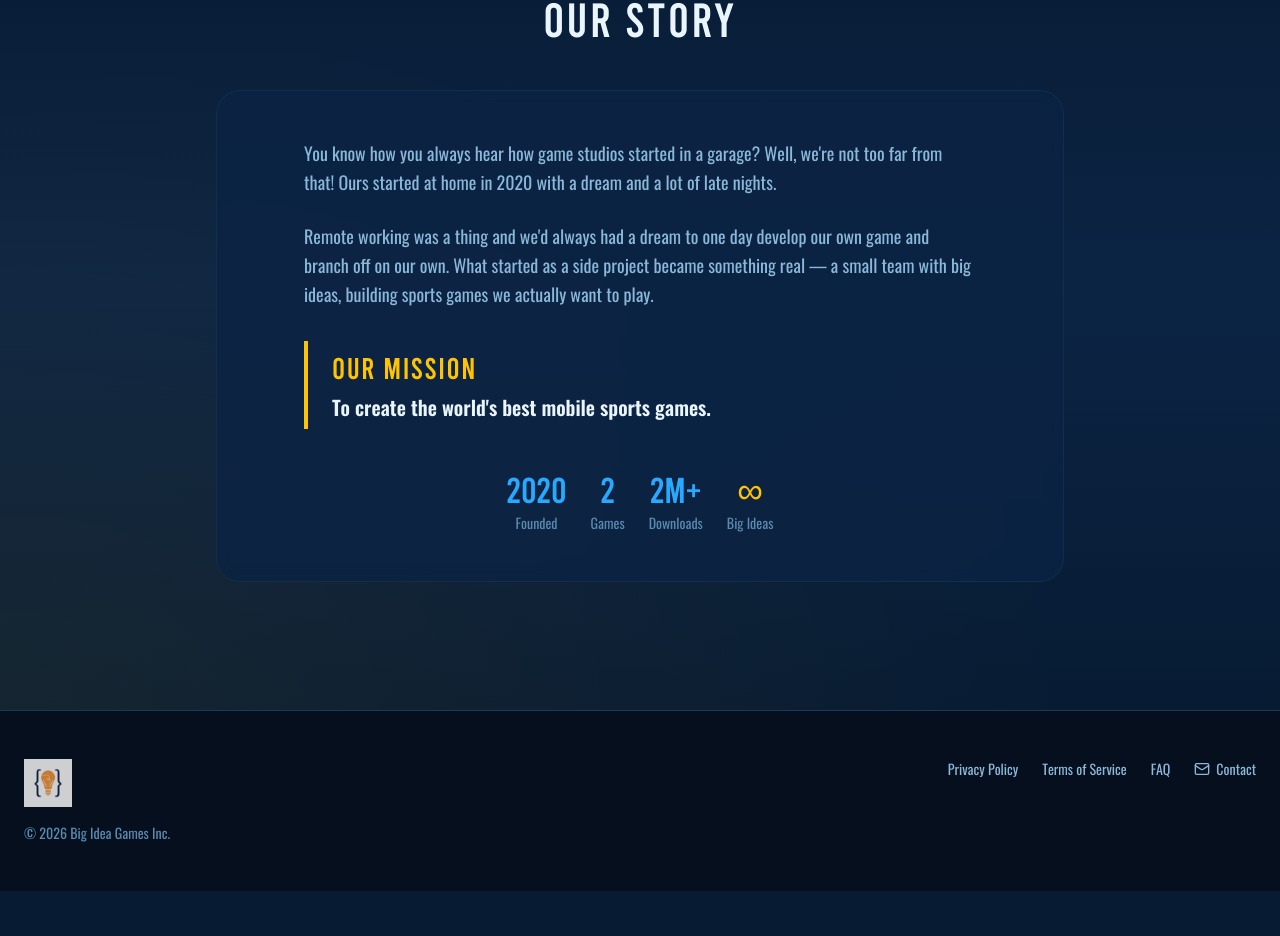
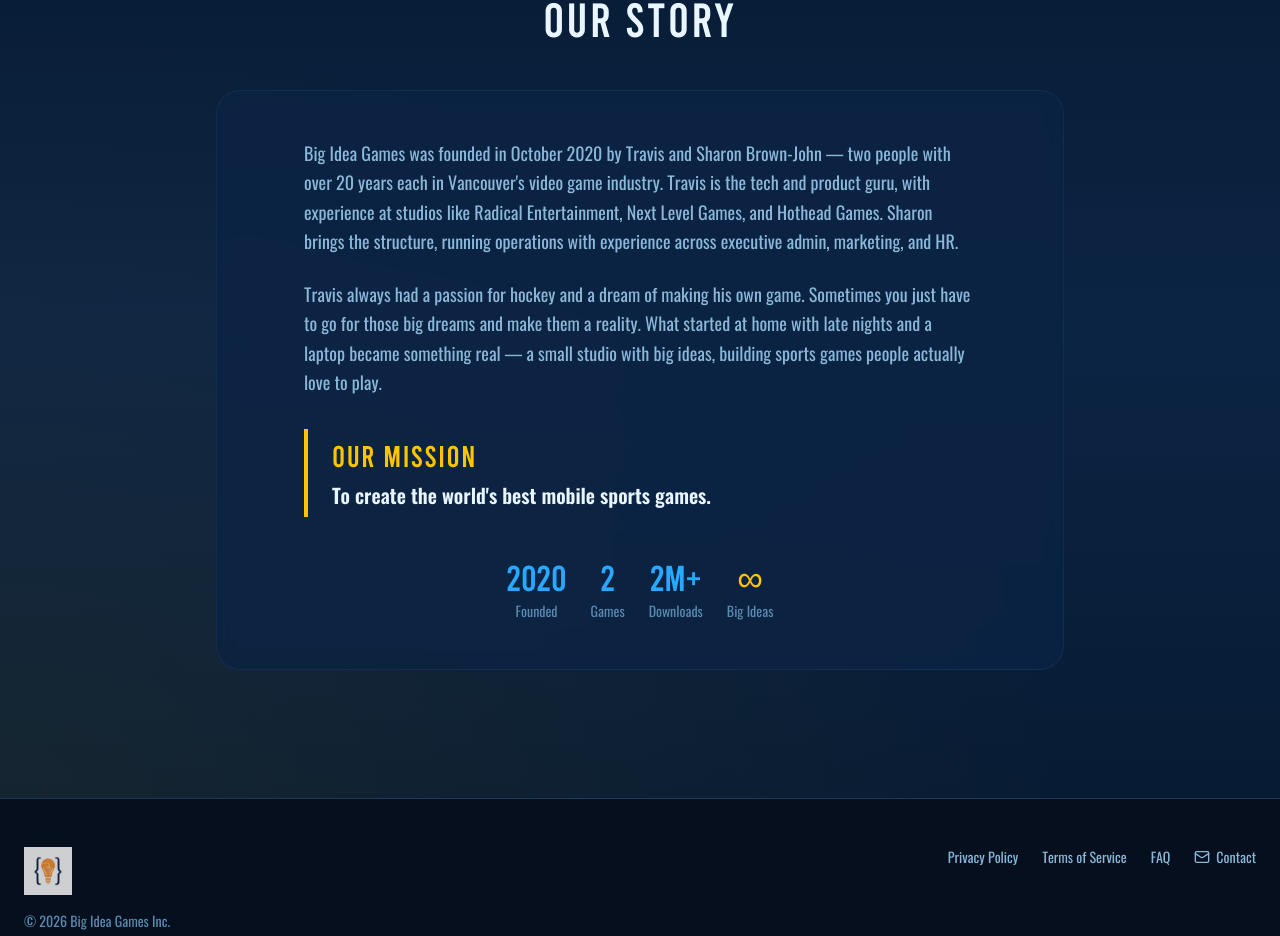
Before and after one commit to bigideagames/bigidea-website, a React (Vite) app: page / in a window 1280 px wide. Shown: the part 3335-4271 px from the top of the page. Before the commit the page ends 4226 px from the top, so only its background shows below. Built offline with nearby package versions, Linux system fonts and the light colour scheme.

Commit message:
update Our Story with real founding story from company bio

```diff
--- a/src/App.tsx
+++ b/src/App.tsx
@@ -473,15 +473,18 @@
             <div className="bg-[#0C2444]/80 backdrop-blur-sm rounded-3xl px-6 py-8 sm:p-12 border border-[#1A3A5C]/50">
               <div className="max-w-2xl mx-auto">
                 <p className="text-[#8BB8D9] text-lg leading-relaxed mb-6">
-                  You know how you always hear how game studios started in a garage? Well, we're
-                  not too far from that! Ours started at home in 2020 with a dream and a lot of
-                  late nights.
+                  Big Idea Games was founded in October 2020 by Travis and Sharon Brown-John —
+                  two people with over 20 years each in Vancouver's video game industry. Travis
+                  is the tech and product guru, with experience at studios like Radical
+                  Entertainment, Next Level Games, and Hothead Games. Sharon brings the
+                  structure, running operations with experience across executive admin,
+                  marketing, and HR.
                 </p>
                 <p className="text-[#8BB8D9] text-lg leading-relaxed mb-8">
-                  Remote working was a thing and we'd always had a dream to one day develop our
-                  own game and branch off on our own. What started as a side project became
-                  something real — a small team with big ideas, building sports games we actually
-                  want to play.
+                  Travis always had a passion for hockey and a dream of making his own game.
+                  Sometimes you just have to go for those big dreams and make them a reality.
+                  What started at home with late nights and a laptop became something real — a
+                  small studio with big ideas, building sports games people actually love to play.
                 </p>
 
                 {/* Mission */}
```
